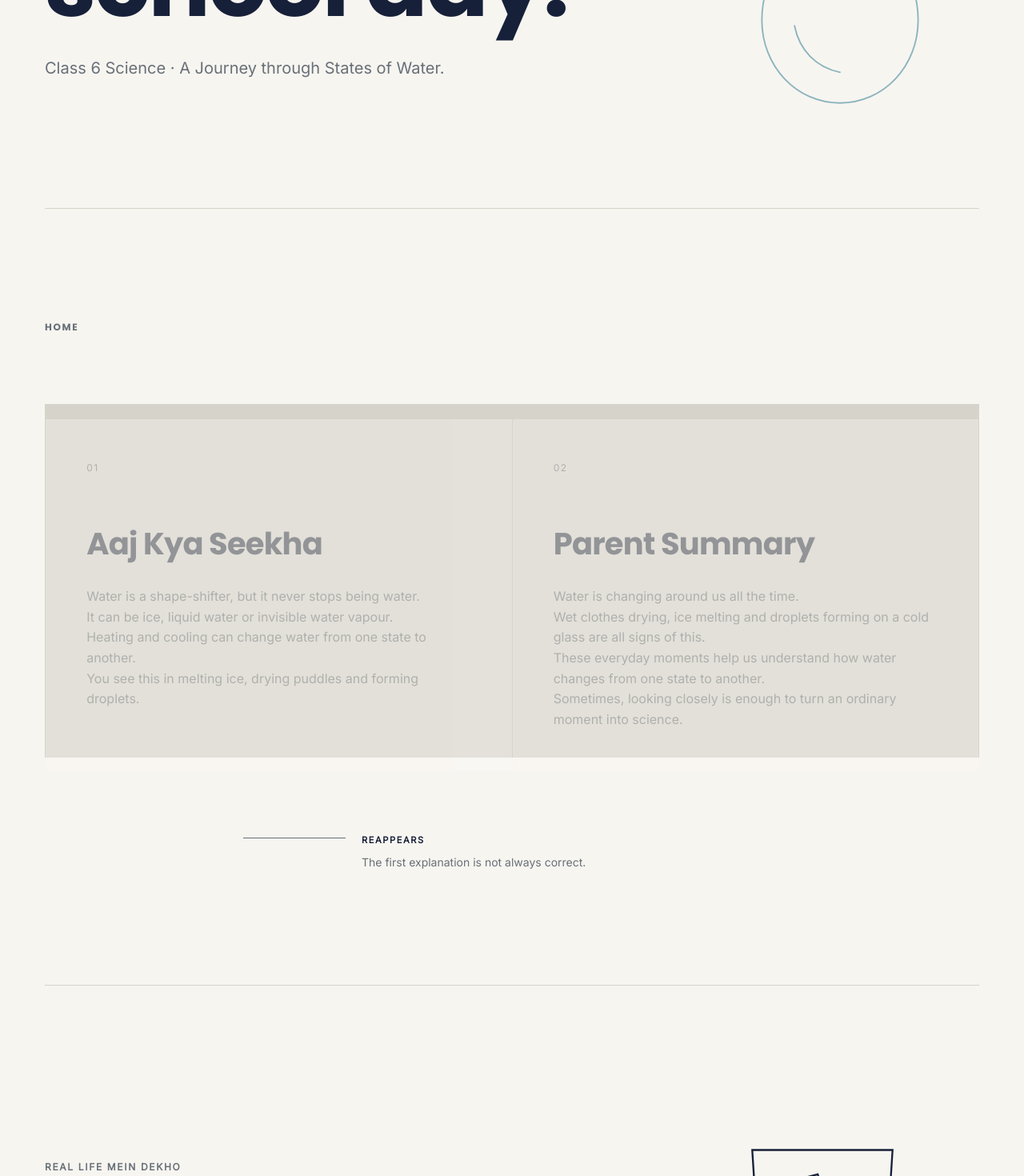
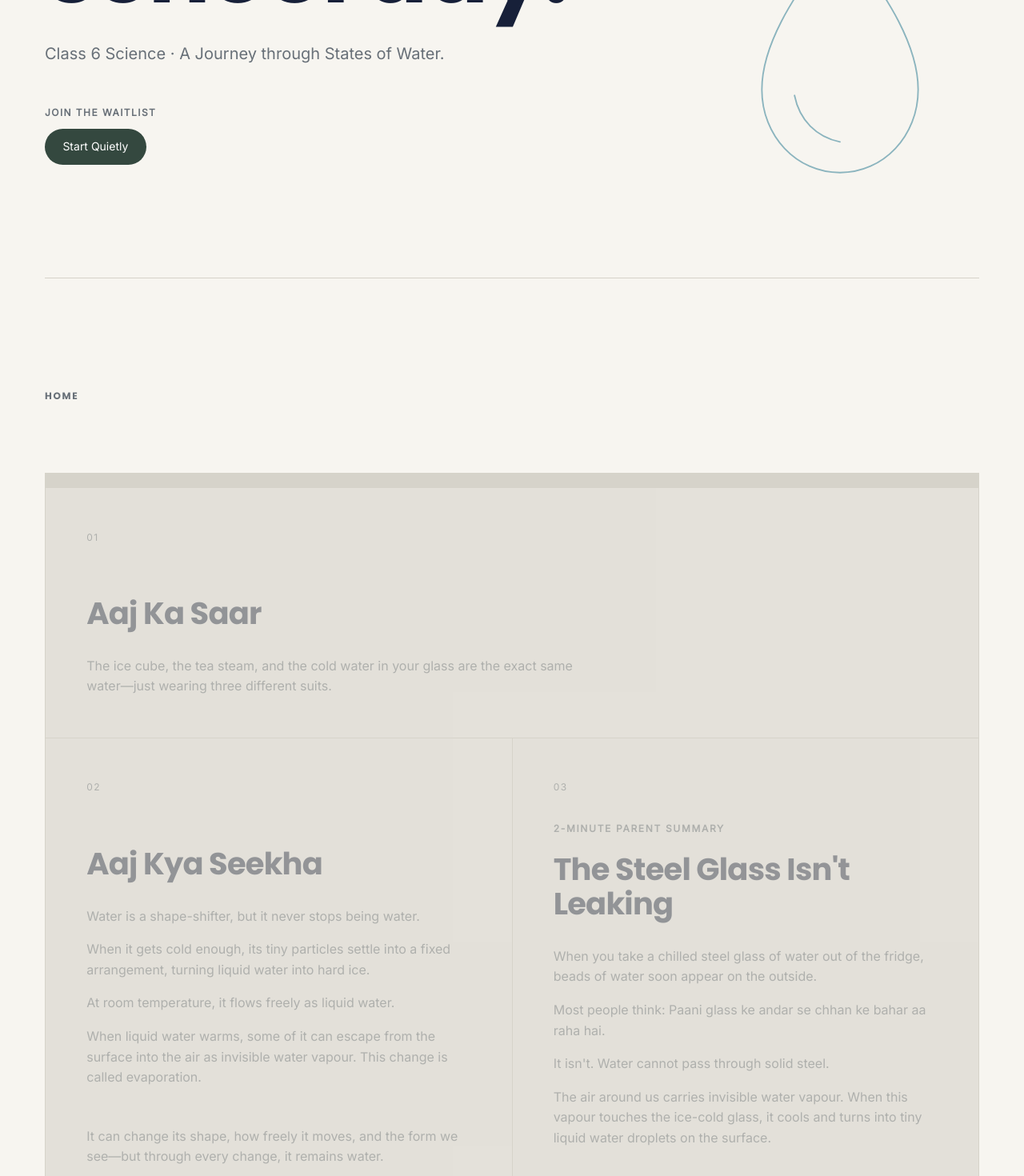
Before and after one commit to upbringapp/upbring-website, a Next.js app: page /experience in a window 1280 px wide. Shown: the part 540-2010 px from the top of the page at 80% size. Built offline with nearby package versions, Linux system fonts and the light colour scheme.

Commit message:
feat: finalize Water editorial journey and Canopy activities

```diff
--- /dev/null
+++ b/app/experience/canopy-activity-card.tsx
@@ -0,0 +1,36 @@
+import styles from "./experience.module.css";
+
+type CanopyActivityCardProps = {
+  label: string;
+  title: string;
+  tagline: string;
+  prompt: string;
+  closing: string;
+};
+
+export function CanopyActivityCard({
+  label,
+  title,
+  tagline,
+  prompt,
+  closing,
+}: CanopyActivityCardProps) {
+  return (
+    <details className={`${styles.activityCard} ${styles.reveal}`}>
+      <summary>
+        <span className={styles.activitySummaryCopy}>
+          <span className={styles.eyebrow}>{label}</span>
+          <strong>{title}</strong>
+          <span>{tagline}</span>
+        </span>
+        <span className={styles.activityToggle} aria-hidden="true">
+          Open
+        </span>
+      </summary>
+      <div className={styles.activityBody}>
+        <blockquote>{prompt}</blockquote>
+        <p>{closing}</p>
+      </div>
+    </details>
+  );
+}
--- a/app/experience/experience.module.css
+++ b/app/experience/experience.module.css
@@ -26,6 +26,11 @@
 .eyebrow, .microLabel { margin: 0 0 1.25rem; color: var(--experience-muted); font-size: .75rem; font-weight: 600; letter-spacing: .14em; text-transform: uppercase; }
 .opening h1 { max-width: 11ch; margin: 0; color: var(--experience-ink); font-size: clamp(3.25rem, 9vw, 7.75rem); line-height: .98; }
 .openingSubtitle { max-width: 35rem; margin: 2rem 0 0; color: var(--experience-muted); font-size: clamp(1rem, 2vw, 1.25rem); }
+.heroWaitlist { display: grid; justify-items: start; gap: .65rem; margin-top: clamp(2rem, 4vw, 3rem); }
+.heroWaitlist p { margin: 0; color: var(--experience-muted); font-size: .75rem; font-weight: 600; letter-spacing: .12em; text-transform: uppercase; }
+.heroWaitlistButton { display: inline-flex; min-height: 44px; align-items: center; justify-content: center; padding: .7rem 1.4rem; border: 0; border-radius: 999px; background: #34483f; color: #fff; font-size: .875rem; text-decoration: none; }
+.heroWaitlistButton:hover { background: color-mix(in srgb, #34483f 88%, black); }
+.heroWaitlistButton:focus-visible { outline: 2px solid var(--experience-water); outline-offset: 4px; }
 .waterMark { position: absolute; right: clamp(-4rem, 3vw, 3rem); bottom: clamp(2rem, 8vw, 7rem); width: clamp(9rem, 24vw, 17rem); color: var(--experience-water); opacity: .38; animation: settle 1100ms 120ms var(--transition-easing) both; }
 .waterMark path { fill: none; stroke: currentColor; stroke-linecap: round; stroke-linejoin: round; stroke-width: 1.5; }
 .home, .observation, .worth, .canopy, .ask, .within, .closing { border-top: 1px solid var(--experience-rule); }
@@ -35,7 +40,10 @@
 .chapterPair { display: grid; gap: 1px; margin-top: clamp(3rem, 7vw, 6.5rem); border: 1px solid var(--experience-rule); background: var(--experience-rule); }
 .chapterCard { min-height: 25rem; padding: clamp(1.5rem, 4vw, 3.5rem); background: var(--experience-paper); }
 .chapterCard h3 { margin: 4rem 0 0; color: var(--experience-ink); font-size: clamp(1.6rem, 3vw, 2.5rem); }
+.chapterCard .microLabel { margin: 2rem 0 -2.75rem; }
 .chapterCard p:last-child, .observationCopy > p, .createCard > p:last-child, .askSections p, .withinStream p { max-width: 38rem; margin: 2rem 0 0; color: var(--experience-muted); white-space: pre-line; }
+.editorialParagraphs { display: grid; gap: 1rem; max-width: 38rem; margin-top: 2rem; color: var(--experience-muted); }
+.editorialParagraphs p { margin: 0; }
 .cardIndex { margin: 0; color: var(--experience-muted); font-size: .75rem; letter-spacing: .12em; }
 
 .relationship { display: grid; grid-template-columns: minmax(3rem, 8rem) minmax(0, 32rem); align-items: start; gap: 1.25rem; max-width: 42rem; margin: clamp(3rem, 7vw, 6rem) auto 0; color: var(--experience-muted); }
@@ -71,6 +79,7 @@
 .conceptBody { padding: 1rem 0 0 clamp(1rem, 6vw, 6rem); }
 .conceptBody > section { max-width: 48rem; padding: 3rem 0; border-top: 1px solid var(--experience-rule); }
 .conceptBody h3, .askSections h3 { margin: 0; font-size: .75rem; letter-spacing: .14em; text-transform: uppercase; }
+.conceptBody h4 { margin: 1.25rem 0 0; font-size: clamp(1.25rem, 2.5vw, 1.75rem); }
 .conceptBody p { color: var(--experience-muted); white-space: pre-line; }
 .conceptBody .relationship { margin-left: 0; }
 
@@ -84,6 +93,21 @@
 .peekCard h3 { font-size: 1.35rem; }
 .peekCard .microLabel { margin-top: 3rem; }
 .peekCard > div > p:last-child, .peekCard > p:last-child { color: var(--experience-muted); overflow-wrap: anywhere; white-space: pre-line; }
+.activityGrid { display: grid; gap: 1px; margin-top: clamp(3rem, 7vw, 6rem); border: 1px solid var(--experience-rule); background: var(--experience-rule); }
+.activityCard { min-width: 0; background: var(--experience-paper); }
+.activityCard summary { display: flex; min-height: 12rem; align-items: flex-start; justify-content: space-between; gap: 1.5rem; padding: clamp(1.75rem, 4vw, 3.5rem); cursor: pointer; list-style: none; }
+.activityCard summary::-webkit-details-marker { display: none; }
+.activityCard summary:focus-visible { outline: 2px solid var(--experience-water); outline-offset: -4px; }
+.activitySummaryCopy { display: grid; gap: .75rem; }
+.activitySummaryCopy .eyebrow { margin: 0 0 .5rem; }
+.activitySummaryCopy strong { font-family: var(--font-poppins), Arial, sans-serif; font-size: clamp(1.5rem, 3vw, 2.25rem); }
+.activitySummaryCopy > span:last-child, .activityToggle, .activityBody > p { color: var(--experience-muted); }
+.activityToggle { flex: 0 0 auto; font-size: .75rem; letter-spacing: .12em; text-transform: uppercase; }
+.activityCard[open] .activityToggle { font-size: 0; }
+.activityCard[open] .activityToggle::after { content: "Close"; font-size: .75rem; }
+.activityBody { padding: 0 clamp(1.75rem, 4vw, 3.5rem) clamp(2rem, 5vw, 4rem); }
+.activityBody blockquote { max-width: 36rem; margin: 0; font-family: var(--font-poppins), Arial, sans-serif; font-size: clamp(1.25rem, 2.7vw, 2rem); line-height: 1.4; }
+.activityBody > p { max-width: 34rem; margin: 2rem 0 0; }
 
 .askHero { display: grid; gap: 3rem; }
 .askHero h2 { max-width: 18ch; margin: 0; font-size: clamp(2.5rem, 6vw, 5.5rem); }
@@ -127,6 +151,8 @@
 
 @media (min-width: 48rem) {
   .chapterPair { grid-template-columns: repeat(2, minmax(0, 1fr)); }
+  .chapterLead { grid-column: 1 / -1; min-height: 18rem; }
+  .activityGrid { grid-template-columns: repeat(2, minmax(0, 1fr)); }
   .askHero { grid-template-columns: minmax(11rem, .55fr) minmax(0, 1.45fr); }
   .askSections article { grid-template-columns: minmax(10rem, .55fr) minmax(0, 1.45fr); column-gap: clamp(2rem, 4vw, 4rem); }
   .mirrorStructure section { grid-template-columns: minmax(11rem, .55fr) minmax(0, 1.45fr); column-gap: clamp(2rem, 4vw, 4rem); }
--- a/app/experience/page.tsx
+++ b/app/experience/page.tsx
@@ -1,7 +1,8 @@
 import type { Metadata } from "next";
 import { WaitlistForm } from "@/components/forms/waitlist-form";
+import { WaitlistLink } from "@/components/layout/waitlist-link";
 import { askTogether, canopy, closing, dinnerTable, home, opening, realLife, within, worthRevisiting } from "@/content/experience";
-import { ColdGlassObservation } from "./cold-glass-observation";
+import { CanopyActivityCard } from "./canopy-activity-card";
 import styles from "./experience.module.css";
 
 export const metadata: Metadata = {
@@ -16,15 +17,15 @@ function Relationship({ label, detail, thematic = false }: { label?: string; det
 export default function ExperiencePage() {
   return (
     <main className={styles.experience} data-experience-canvas>
-      <section className={`${styles.screen} ${styles.opening}`} aria-labelledby="experience-opening"><div className={styles.openingCopy}><h1 id="experience-opening">{opening.title}</h1><p className={styles.openingSubtitle}>{opening.subtitle}</p></div><svg className={styles.waterMark} viewBox="0 0 220 280" aria-hidden="true"><path d="M110 12C81 57 31 116 31 173c0 47 35 84 79 84s79-37 79-84c0-57-50-116-79-161Z" /><path d="M64 179c5 25 22 42 46 47" /></svg></section>
+      <section className={`${styles.screen} ${styles.opening}`} aria-labelledby="experience-opening"><div className={styles.openingCopy}><h1 id="experience-opening">{opening.title}</h1><p className={styles.openingSubtitle}>{opening.subtitle}</p><div className={styles.heroWaitlist}><p>Join the waitlist</p><WaitlistLink className={styles.heroWaitlistButton}>Start Quietly</WaitlistLink></div></div><svg className={styles.waterMark} viewBox="0 0 220 280" aria-hidden="true"><path d="M110 12C81 57 31 116 31 173c0 47 35 84 79 84s79-37 79-84c0-57-50-116-79-161Z" /><path d="M64 179c5 25 22 42 46 47" /></svg></section>
 
-      <section className={`${styles.screen} ${styles.home}`} aria-labelledby="experience-home"><h2 id="experience-home" className={styles.eyebrow}>{home.label}</h2><div className={styles.chapterPair}>{[home.aajKyaSeekha, home.parentSummary].map((item, index) => <article className={`${styles.chapterCard} ${styles.reveal}`} key={item.title}><p className={styles.cardIndex} aria-hidden="true">0{index + 1}</p><h3>{item.title}</h3><p>{item.body}</p></article>)}</div><Relationship label="Reappears" detail="The first explanation is not always correct." /></section>
+      <section className={`${styles.screen} ${styles.home}`} aria-labelledby="experience-home"><h2 id="experience-home" className={styles.eyebrow}>{home.label}</h2><div className={styles.chapterPair}><article className={`${styles.chapterCard} ${styles.chapterLead} ${styles.reveal}`}><p className={styles.cardIndex} aria-hidden="true">01</p><h3>{home.aajKaSaar.title}</h3><p>{home.aajKaSaar.body}</p></article><article className={`${styles.chapterCard} ${styles.reveal}`}><p className={styles.cardIndex} aria-hidden="true">02</p><h3>{home.aajKyaSeekha.title}</h3><div className={styles.editorialParagraphs}>{home.aajKyaSeekha.paragraphs.map((paragraph) => <p key={paragraph}>{paragraph}</p>)}</div></article><article className={`${styles.chapterCard} ${styles.reveal}`}><p className={styles.cardIndex} aria-hidden="true">03</p><p className={styles.microLabel}>{home.parentSummary.label}</p><h3>{home.parentSummary.title}</h3><div className={styles.editorialParagraphs}>{home.parentSummary.paragraphs.map((paragraph) => <p key={paragraph}>{paragraph}</p>)}</div></article></div><Relationship label="Reappears" detail="The first explanation is not always correct." /></section>
 
-      <section className={`${styles.screen} ${styles.observation}`} aria-labelledby="real-life-heading"><div className={styles.observationGrid}><ColdGlassObservation label={realLife.label} heading={realLife.heading} body={realLife.body} explanationHeading={realLife.explanationHeading} explanation={realLife.explanation} /><article className={`${styles.dinnerCard} ${styles.reveal}`}><p className={styles.eyebrow}>{dinnerTable.label}</p><h3>{dinnerTable.heading}</h3><blockquote>{dinnerTable.question}</blockquote><p>{dinnerTable.footer}</p></article></div><Relationship label="Reappears" detail="The same question, once while looking and once while talking." /></section>
+      <section className={`${styles.screen} ${styles.observation}`} aria-labelledby="real-life-heading"><div className={styles.observationGrid}><article className={`${styles.observationCopy} ${styles.reveal}`}><p className={styles.eyebrow}>{realLife.label}</p><h2 id="real-life-heading">{realLife.heading}</h2><div className={styles.editorialParagraphs}>{realLife.paragraphs.map((paragraph) => <p key={paragraph}>{paragraph}</p>)}</div></article><article className={`${styles.dinnerCard} ${styles.reveal}`}><p className={styles.eyebrow}>{dinnerTable.label}</p><h3>{dinnerTable.heading}</h3><blockquote>{dinnerTable.question}</blockquote><p>{dinnerTable.footer}</p></article></div></section>
 
-      <section className={`${styles.screen} ${styles.worth}`} aria-labelledby="worth-heading"><div className={styles.sectionIntro}><p className={styles.eyebrow}>{worthRevisiting.label}</p><h2 id="worth-heading">{worthRevisiting.heading}</h2><p>{worthRevisiting.subline}</p></div><details className={`${styles.conceptTree} ${styles.reveal}`} open><summary><span>{worthRevisiting.title}</span><small>{worthRevisiting.teaser}</small></summary><div className={styles.conceptBody}>{worthRevisiting.sections.map((section) => <section key={section.label}><h3>{section.label}</h3><p>{section.body}</p>{section.label === "The real idea" ? <Relationship label="Go deeper" detail="From droplets on glass to dew on grass." /> : null}</section>)}</div></details></section>
+      <section className={`${styles.screen} ${styles.worth}`} aria-labelledby="worth-heading"><div className={styles.sectionIntro}><p className={styles.eyebrow}>{worthRevisiting.label}</p><h2 id="worth-heading">{worthRevisiting.heading}</h2><p>{worthRevisiting.subline}</p></div><details className={`${styles.conceptTree} ${styles.reveal}`} open><summary><span>{worthRevisiting.title}</span><small>{worthRevisiting.teaser}</small></summary><div className={styles.conceptBody}>{worthRevisiting.sections.map((section) => <section key={section.label}><h3>{section.label}</h3>{section.title ? <h4>{section.title}</h4> : null}<div className={styles.editorialParagraphs}>{section.paragraphs.map((paragraph) => <p key={paragraph}>{paragraph}</p>)}</div>{section.label === "The Real Idea" ? <Relationship label="Go deeper" detail="From droplets on glass to dew on grass." /> : null}</section>)}</div></details></section>
 
-      <section id="canopy" className={`${styles.screen} ${styles.canopy}`} aria-labelledby="canopy-experience-heading"><div className={styles.sectionIntro}><p className={styles.eyebrow}>{canopy.label}</p><h2 id="canopy-experience-heading">{canopy.heading}</h2><p>{canopy.rhythm}</p></div><p className={styles.choiceNote}>Family choice and exploration.</p><div className={styles.canopyFlow}><article className={`${styles.createCard} ${styles.reveal}`}><p className={styles.eyebrow}>{canopy.create.label}</p><h3>{canopy.create.title}</h3><p>{canopy.create.body}</p></article><Relationship thematic label="Look again" detail="What we assume can change when we notice what actually happens." /><aside className={styles.peekCard}><p className={styles.eyebrow}>{canopy.talk.label}</p><h3>{canopy.talk.topic}</h3>{canopy.talk.sections.map((section) => <div key={section.label}><p className={styles.microLabel}>{section.label}</p><p>{section.body}</p></div>)}<p className={styles.microLabel}>{canopy.talk.thoughtLabel}</p><p>{canopy.talk.thought}</p></aside></div><Relationship label="Reappears" detail="The water question returns from another angle." /></section>
+      <section id="canopy" className={`${styles.screen} ${styles.canopy}`} aria-labelledby="canopy-experience-heading"><div className={styles.sectionIntro}><p className={styles.eyebrow}>{canopy.label}</p><h2 id="canopy-experience-heading">{canopy.heading}</h2><p>{canopy.rhythm}</p></div><p className={styles.choiceNote}>Family choice and exploration.</p><div className={styles.canopyFlow}><article className={`${styles.createCard} ${styles.reveal}`}><p className={styles.eyebrow}>{canopy.create.label}</p><h3>{canopy.create.title}</h3><p>{canopy.create.body}</p></article><Relationship thematic label="Look again" detail="What we assume can change when we notice what actually happens." /><aside className={styles.peekCard}><p className={styles.eyebrow}>{canopy.talk.label}</p><h3>{canopy.talk.topic}</h3>{canopy.talk.sections.map((section) => <div key={section.label}><p className={styles.microLabel}>{section.label}</p><p>{section.body}</p></div>)}<p className={styles.microLabel}>{canopy.talk.thoughtLabel}</p><p>{canopy.talk.thought}</p></aside></div><div className={styles.activityGrid}>{canopy.activities.map((activity) => <CanopyActivityCard key={activity.title} {...activity} />)}</div><Relationship label="Reappears" detail="The water question returns from another angle." /></section>
 
       <section className={`${styles.screen} ${styles.ask}`} aria-labelledby="ask-heading"><div className={styles.askHero}><div><p className={styles.eyebrow}>{askTogether.label}</p></div><h2 id="ask-heading">{askTogether.question}</h2></div><div className={styles.askSections}>{askTogether.sections.map((section) => <article className={styles.reveal} key={section.label}><h3>{section.label}</h3><p>{section.body}</p></article>)}</div><Relationship label="Notice over time" detail="An invitation to wonder can become something gently noticed over time." /></section>
 
--- a/content/experience/index.ts
+++ b/content/experience/index.ts
@@ -30,31 +30,50 @@ export const opening = {
 
 export const home = {
   label: "Home",
+  aajKaSaar: {
+    title: "Aaj Ka Saar",
+    body: "The ice cube, the tea steam, and the cold water in your glass are the exact same water—just wearing three different suits.",
+    provenance: sciencePreview,
+  },
   aajKyaSeekha: {
     title: "Aaj Kya Seekha",
-    body: "Water is a shape-shifter, but it never stops being water.\nIt can be ice, liquid water or invisible water vapour.\nHeating and cooling can change water from one state to another.\nYou see this in melting ice, drying puddles and forming droplets.",
+    paragraphs: [
+      "Water is a shape-shifter, but it never stops being water.",
+      "When it gets cold enough, its tiny particles settle into a fixed arrangement, turning liquid water into hard ice.",
+      "At room temperature, it flows freely as liquid water.",
+      "When liquid water warms, some of it can escape from the surface into the air as invisible water vapour. This change is called evaporation.",
+      "It can change its shape, how freely it moves, and the form we see—but through every change, it remains water.",
+    ],
     provenance: sciencePreview,
   },
   parentSummary: {
-    title: "Parent Summary",
-    body: "Water is changing around us all the time.\nWet clothes drying, ice melting and droplets forming on a cold glass are all signs of this.\nThese everyday moments help us understand how water changes from one state to another.\nSometimes, looking closely is enough to turn an ordinary moment into science.",
+    label: "2-Minute Parent Summary",
+    title: "The Steel Glass Isn't Leaking",
+    paragraphs: [
+      "When you take a chilled steel glass of water out of the fridge, beads of water soon appear on the outside.",
+      "Most people think: Paani glass ke andar se chhan ke bahar aa raha hai.",
+      "It isn't. Water cannot pass through solid steel.",
+      "The air around us carries invisible water vapour. When this vapour touches the ice-cold glass, it cools and turns into tiny liquid water droplets on the surface.",
+      "The water outside didn't escape from the glass. It came from the air around you.",
+    ],
     provenance: sciencePreview,
   },
 };
 
 export const realLife = {
   label: "Real Life Mein Dekho",
-  heading: "Try this:",
-  body: "Fill a glass with cold water and a few ice cubes.\nLeave it untouched for five minutes and look closely at the outside.\nWhere did those droplets come from?",
-  explanationHeading: "What’s happening?",
-  explanation: "The droplets did not come through the glass.\nWater vapour in the air touched the cold glass and cooled down.\nIt changed from gas into tiny drops of liquid water.\nThis change is called condensation.",
+  heading: "The Mirror After a Bath",
+  paragraphs: [
+    "After a warm bath, look at the bathroom mirror. Tiny droplets may have gathered across its surface.",
+    "Draw a smiley face through the mist with your finger. A mirror that looked clear a moment ago has become a little canvas for water.",
+  ],
   provenance: sciencePreview,
 };
 
 export const dinnerTable = {
-  label: "Dinner Table Conversation",
+  label: "DINNER TABLE CONVERSATION",
   heading: "Aaj raat poochiye:",
-  question: "Where do you think the water on the outside of a cold glass comes from?",
+  question: "If clouds are made of water, why don't they fall out of the sky?",
   footer: "Not to test them.\nJust to wander together.",
   provenance: sciencePreview,
 };
@@ -66,9 +85,49 @@ export const worthRevisiting = {
   title: "The Water Wasn't Seeping Through the Glass",
   teaser: "The obvious explanation felt right. But was it right?",
   sections: [
-    { label: "The real idea", body: "The water on the glass didn't come from inside it.\nWater vapour in the air cooled against the cold glass and became tiny drops of water.\nYou see the same thing when dew forms on cool grass in the morning.\nThis change from gas to liquid is called condensation." },
-    { label: "Common misunderstanding", body: "It looks like the water has somehow come through the glass.\nBut the glass isn't leaking, and the water inside hasn't escaped.\nThe droplets actually came from water vapour already present in the air.\nCooling made that invisible vapour become liquid water." },
-    { label: "Future beyond the chapter", body: "Condensation is one small step toward understanding how weather works.\nHigh up in the sky, water vapour cools and condenses into tiny water droplets.\nThese droplets gather to form clouds, which are part of the water cycle.\nSo the drops on a cold glass are connected to something much bigger: rain and weather." },
+    {
+      label: "The Real Idea",
+      title: "The Glass That Started Sweating",
+      paragraphs: [
+        "Water vapour is completely invisible, and it floats around our rooms all day. When water vapour in the air touches a cold surface and cools enough, it turns back into tiny, visible liquid water droplets.",
+      ],
+    },
+    {
+      label: "Common Misunderstanding",
+      paragraphs: [
+        "“Glass andar se leak ho raha hai!”",
+        "Looks convincing. Sounds logical. But water cannot walk through steel—those drops came straight out of thin air.",
+      ],
+    },
+    {
+      label: "Beautiful Connection",
+      title: "The Park Grass Wears Jewels",
+      paragraphs: [
+        "Step onto the grass early in the morning, and your slippers might get wet—even when it hasn't rained for days.",
+        "As the grass cools overnight, water vapour in the air can turn into tiny droplets on its blades, leaving them sparkling with dew.",
+        "The glass on your table and the grass beneath your feet share the same little water trick.",
+      ],
+    },
+    {
+      label: "Parent Lens",
+      title: "Hand Them the Tissue First",
+      paragraphs: [
+        "When those water beads appear, resist the urge to announce, “Dekho, this is called condensation.”",
+        "Hand your child a dry tissue and ask:",
+        "“Ek baar poora sukha do. Ab thodi der dekho—paani wapas kahan se aaya?”",
+        "Let the drops return.",
+        "A little wonder can teach more than a quick answer.",
+      ],
+    },
+    {
+      label: "Future Beyond the Chapter",
+      paragraphs: [
+        "The tiny sweat drops on your cold glass have a giant cousin in the sky: clouds.",
+        "High above us, water vapour cools and turns into billions of tiny water droplets or ice crystals, building clouds that can grow into monsoon rain clouds.",
+        "As these droplets and ice crystals grow, some become large enough to fall as rain.",
+        "From a little glass on your table to the monsoon sky above—water has a much bigger story to tell.",
+      ],
+    },
   ],
   provenance: sciencePreview,
 };
@@ -90,6 +149,22 @@ export const canopy = {
     thoughtLabel: "A Thought to Carry",
     thought: "Being wrong isn't the problem.\nBeing unwilling to change is.",
   },
+  activities: [
+    {
+      label: "FOR YOUR FAMILY",
+      title: "Reverse Spark",
+      tagline: "Turn the tables tonight.",
+      prompt: "What did you love doing when I was your age?",
+      closing: "Ask at dinner. Every grown-up has a story waiting to unfold.",
+    },
+    {
+      label: "FOR CHILD",
+      title: "Open Canvas",
+      tagline: "No rules. No wrong answers.",
+      prompt: "When people compare you to a cousin or classmate, write down 3 things you bring to this world that a marksheet or report card will never be able to measure.",
+      closing: "Put it on paper—there’s no wrong way to wonder.",
+    },
+  ],
   provenance: publicExample,
 };
 
```
Also changed, not shown: components/layout/mobile-navigation.tsx (+0 -10 lines), components/layout/site-header.tsx (+1 -7 lines), 1 other file (tests, documents, lock files or other folders).
